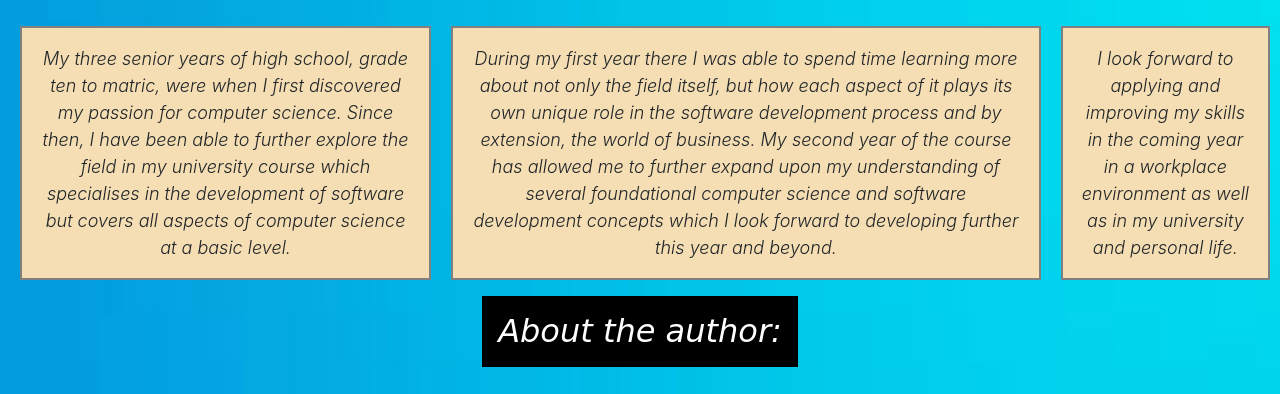
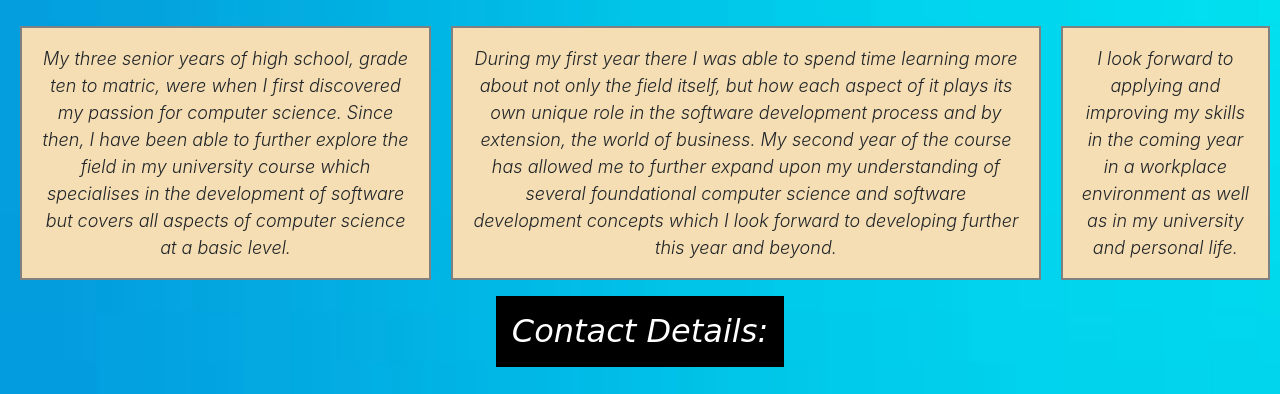
Before and after one commit to ExcaliburZA/MyCV, a plain HTML site: page index.html in a window 1280 px wide. Shown: the part 558-952 px from the top of the page. Drawn offline with nearby package versions, Linux system fonts and the light colour scheme.

Commit message:
Minor text changes

```diff
--- a/index.html
+++ b/index.html
@@ -34,7 +34,7 @@
                 I look forward to applying and improving my skills in the coming year in a workplace environment as well as in my university and personal life.</p>
         </div>
 
-        <h2>About the author:</h2>
+        <h2>Contact Details:</h2>
         <br>
         <!--div containing a list of the author's contact details-->
         <div id="contact-div">
```
